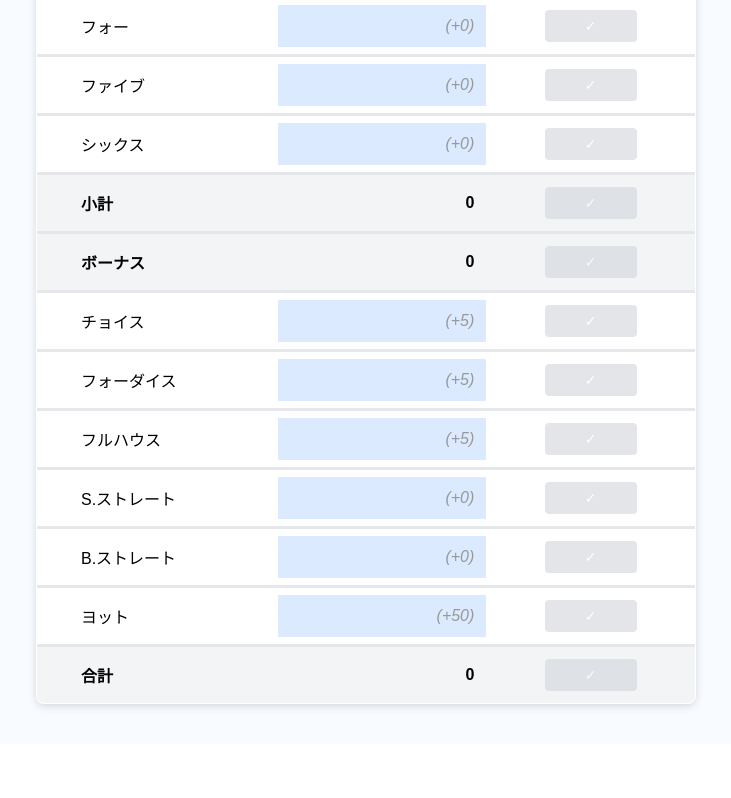
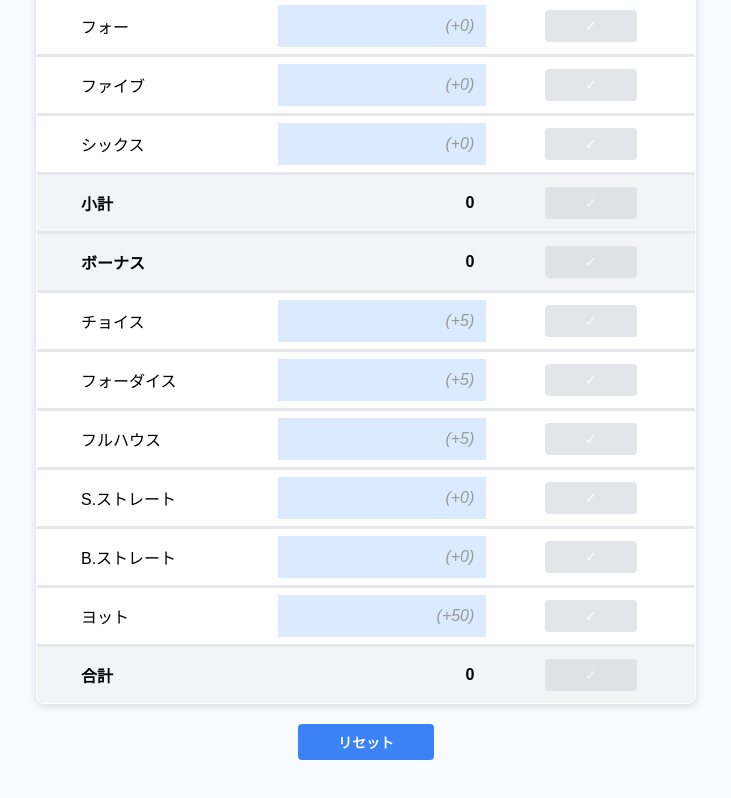
Before and after one commit to mat-der-D/yacht-evaluator-web, a React (Vite) app: page / in a window 1280 px wide. Shown: the part 544-1342 px from the top of the page, without its empty margins (274-1005 px from the left). Before the commit the page ends 1288 px from the top, so only its background shows below. Built offline with nearby package versions, Linux system fonts and the light colour scheme; no server answers.

Commit message:
[feat] Place reset button

```diff
--- a/src/components/ScoreSheet.tsx
+++ b/src/components/ScoreSheet.tsx
@@ -1,3 +1,4 @@
+import { useGame } from '../context/GameContext';
 import ScoreRow from './ScoreRow';
 import { CATEGORY_LABELS, type CategoryKey } from '../constants/categories';
 import type { ScoreSheet } from '../types/game';
@@ -23,6 +24,14 @@ const categories: CategoryKey[] = [
 const keyLabelPairs = categories.map((key) => ({ key, label: CATEGORY_LABELS[key] }));
 
 export default function ScoreSheet() {
+  const { dispatch } = useGame();
+
+  const handleReset = () => {
+    if (window.confirm('本当にリセットしてよろしいですか？')) {
+      dispatch({ type: 'RESET_GAME' });
+    }
+  };
+
   return (
     <div className="score-sheet">
       <table>
@@ -32,6 +41,9 @@ export default function ScoreSheet() {
           ))}
         </tbody>
       </table>
+      <button className="reset-button" onClick={handleReset}>
+        リセット
+      </button>
     </div>
   );
 }
--- a/src/context/gameReducer.ts
+++ b/src/context/gameReducer.ts
@@ -82,7 +82,7 @@ export function gameReducer(state: GameState, action: GameAction): GameState {
     case 'CHANGE_MODE':
       return { ...state, mode: action.payload };
     case 'RESET_GAME':
-      return initialGameState;
+      return { ...initialGameState, mode: state.mode };
     default:
       return state;
   }
--- a/src/styles/global.css
+++ b/src/styles/global.css
@@ -282,6 +282,31 @@ button {
 
 .score-sheet button:sidabled:hover {
   background-color: #d1d5db;
+}
+
+.reset-button {
+  display: block;
+  margin: 20px auto 0;
+  padding: 12px 24px;
+  font-size: 16px;
+  font-weight: 600;
+  color: white;
+  background-color: #ef4444;
+  border: none;
+  border-radius: 6px;
+  cursor: pointer;
+  transition: all 0.2s ease;
+}
+
+.reset-button:hover {
+  background-color: #dc2626;
+  transform: translateY(-2px);
+  box-shadow: 0 4px 12px #ef44444d;
+}
+
+.reset-button:active {
+  transform: translateY(0);
+  box-shadow: 0 2px 6px #ef444433;
 }
 
 /* input[type="number"] のスピナーボタンを非表示 */
```
